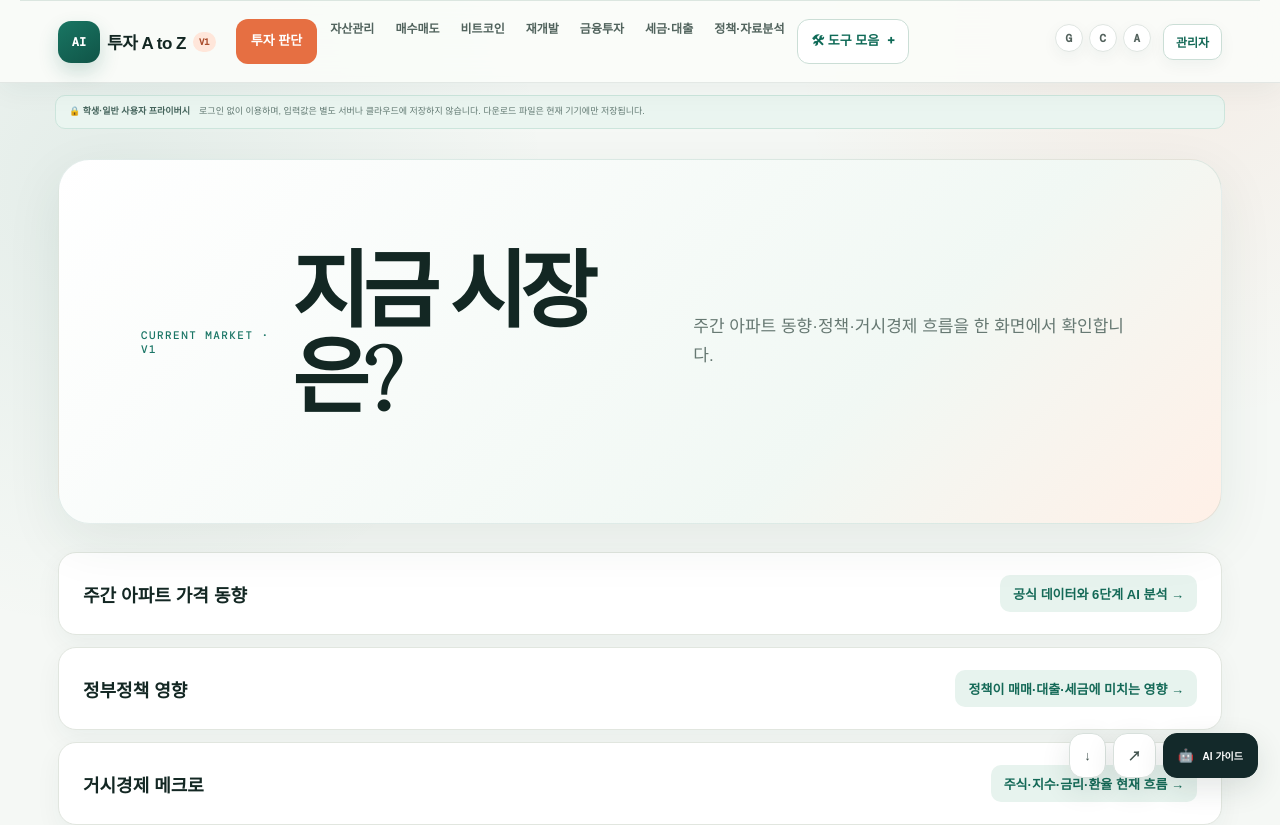
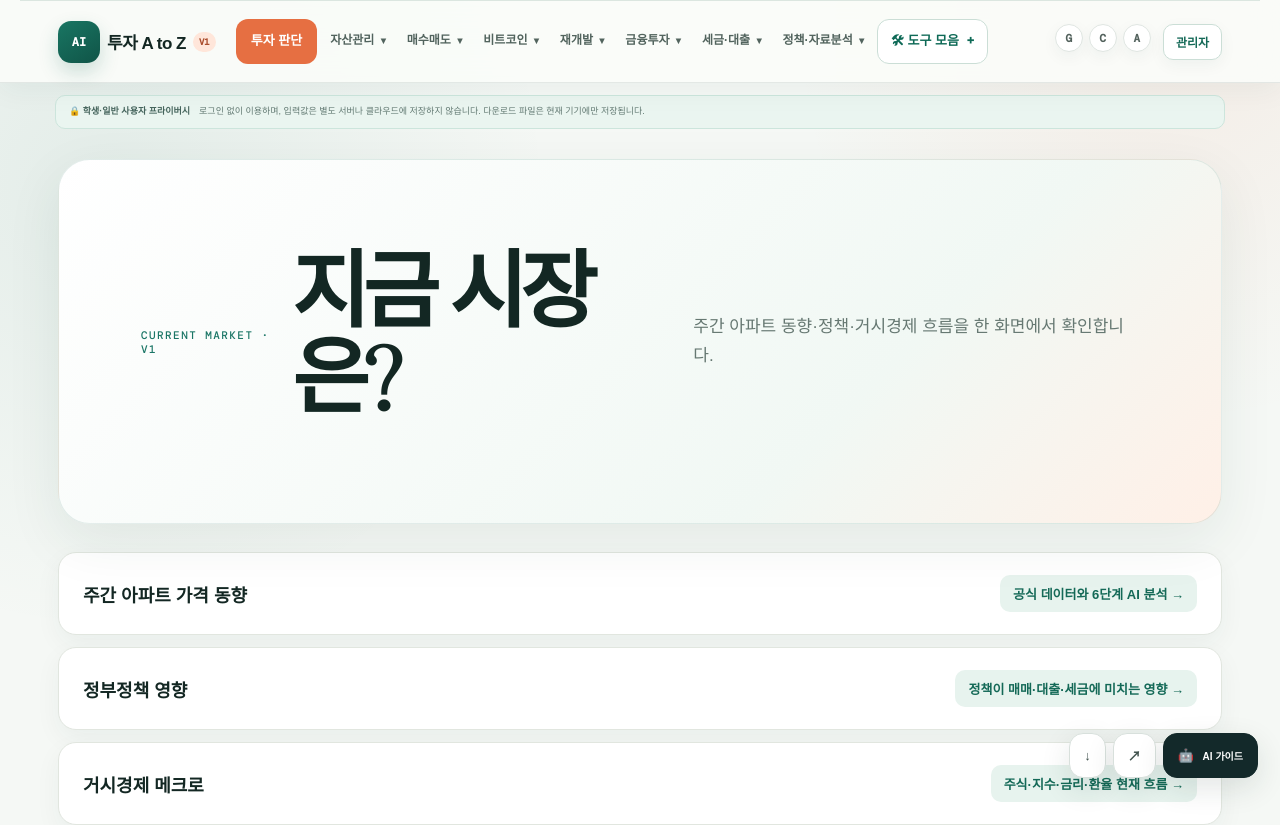
Before and after one commit to crenciasea7-dot/teacher-tools, a Next.js app in the folder ai-invest-tools-master/: page /market-now in a window 1280 px wide. Shown: the top 825 px of the page. Built offline with nearby package versions, Linux system fonts and the light colour scheme; a web font is replaced by a local one.

Commit message:
Use click toggle category navigation

```diff
--- a/ai-invest-tools-master/app/components/platform-nav.tsx
+++ b/ai-invest-tools-master/app/components/platform-nav.tsx
@@ -17,7 +17,7 @@ const toolGroups = [
 export default function PlatformNav() {
   const pathname = usePathname();
   const [toolsOpen, setToolsOpen] = useState(false);
-  const [hoverGroup, setHoverGroup] = useState<string | null>(null);
+  const [openCategory, setOpenCategory] = useState<string | null>(null);
   const isActive = (href: string) => {
     if (href.includes("#")) return false;
     return pathname === href || (href !== "/" && pathname.startsWith(href));
@@ -28,7 +28,7 @@ export default function PlatformNav() {
         <Link href="/" className="platform-nav-brand"><i>AI</i><b>투자 A to Z</b><span>V1</span></Link>
         <div className="platform-nav-tabs">
           <Link href="/investment-os" className="investment-os-link">투자 판단</Link>
-          {toolGroups.map((group) => <div className="top-category-wrap" key={`top-${group.name}`} onMouseEnter={() => setHoverGroup(group.name)} onMouseLeave={() => setHoverGroup(null)}><Link href={`/#tools-${group.name}`} className="top-category-link">{group.name}</Link>{hoverGroup===group.name&&<div className="top-category-dropdown">{group.links.map(link=>link.href?<Link key={link.label} href={link.href} target={link.href.startsWith("http")?"_blank":undefined}>{link.label}</Link>:<span key={link.label}>{link.label}</span>)}</div>}</div>)}
+          {toolGroups.map((group) => <div className="top-category-wrap" key={`top-${group.name}`}><button type="button" className="top-category-link" aria-expanded={openCategory === group.name} onClick={() => setOpenCategory(openCategory === group.name ? null : group.name)}>{group.name} <span aria-hidden="true">▾</span></button></div>)}
           <button type="button" className={toolsOpen ? "tools-menu-trigger active" : "tools-menu-trigger"} aria-expanded={toolsOpen} aria-controls="tools-mega-menu" onClick={() => setToolsOpen((open) => !open)}>🛠 도구 모음 <span>{toolsOpen ? "−" : "+"}</span></button>
         </div>
         <div className="platform-ai-links" aria-label="외부 AI 바로가기">
@@ -38,6 +38,7 @@ export default function PlatformNav() {
           <Link href="/signin-with-chatgpt" className="login-link">관리자</Link>
         </div>
       </nav>
+      {openCategory && <section className="category-toggle-panel" aria-label={`${openCategory} 도구 목록`}><div className="category-toggle-inner"><strong>{openCategory}</strong><div>{toolGroups.find((group) => group.name === openCategory)?.links.map((link) => link.href ? <Link key={link.label} href={link.href} target={link.href.startsWith("http") ? "_blank" : undefined} rel={link.href.startsWith("http") ? "noreferrer" : undefined} onClick={() => setOpenCategory(null)}>{link.label}<b>→</b></Link> : <span key={link.label}>{link.label}</span>)}</div></div></section>}
       {toolsOpen && <section className="tools-mega-menu" id="tools-mega-menu" aria-label="전체 도구 모음">
         <div className="tools-mega-heading"><div><span>TOOL LIBRARY · V1.0</span><h2>무엇을 하려는지부터 고르세요.</h2></div><Link href="/#tools" onClick={() => setToolsOpen(false)}>전체 카드로 보기 →</Link></div>
         <div className="tools-mega-grid">{toolGroups.map((group) => <article key={group.name}><i>{group.icon}</i><h3>{group.name}</h3><div>{group.links.map((link) => link.href ? <Link href={link.href} target={link.href.startsWith("http") ? "_blank" : undefined} rel={link.href.startsWith("http") ? "noreferrer" : undefined} onClick={() => setToolsOpen(false)} key={link.label}>{link.label}<b>→</b></Link> : <span key={link.label}>{link.label}</span>)}</div></article>)}</div>
--- a/ai-invest-tools-master/app/globals.css
+++ b/ai-invest-tools-master/app/globals.css
@@ -45,8 +45,12 @@ main { max-width: 1240px; padding-right: 38px; padding-left: 38px; }
 .platform-nav-tabs a:hover,
 .platform-nav-tabs a.active { background: var(--green-soft); color: var(--green); }
 .platform-nav-tabs .top-category-link { padding: 11px 8px; color: #52645e; font-size: 12px; font-weight: 700; white-space: nowrap; }
+.platform-nav-tabs .top-category-link { border: 0; background: transparent; cursor: pointer; font-family: inherit; }
+.platform-nav-tabs .top-category-link span { margin-left: 3px; font-size: 10px; }
 .platform-nav-tabs .top-category-link:hover { color: var(--green); background: var(--green-soft); }
 .top-category-wrap{position:relative}.top-category-dropdown{position:absolute;top:calc(100% + 6px);left:0;z-index:80;min-width:190px;padding:8px;border:1px solid #dbe6e0;border-radius:12px;background:#fff;box-shadow:0 16px 35px #193f3222}.top-category-dropdown a,.top-category-dropdown span{display:block;padding:8px 10px;color:#52645e;font-size:12px;text-decoration:none;white-space:nowrap}.top-category-dropdown a:hover{background:#e7f3ee;color:#146957}
+.category-toggle-panel{position:fixed;top:70px;left:0;right:0;z-index:75;padding:14px 24px;border-bottom:1px solid #dbe6e0;background:#fff;box-shadow:0 16px 35px rgba(25,63,50,.14)}
+.category-toggle-inner{max-width:1160px;margin:0 auto}.category-toggle-inner>strong{display:block;margin-bottom:10px;color:#146957;font-size:13px}.category-toggle-inner>div{display:flex;flex-wrap:wrap;gap:8px}.category-toggle-inner a,.category-toggle-inner span{display:flex;align-items:center;gap:10px;padding:10px 13px;border:1px solid #dbe6e0;border-radius:10px;color:#314d44;font-size:13px;text-decoration:none;background:#f8fbf9}.category-toggle-inner a:hover{border-color:#9bc8b8;background:#e8f3ee;color:#146957}.category-toggle-inner b{color:#146957}
 .platform-nav-tabs .investment-os-link{padding:11px 15px;border-radius:12px;background:#e66f42;color:#fff;font-weight:800;white-space:nowrap}.platform-nav-tabs .investment-os-link:hover{background:#c9572e}.login-link{margin-left:6px;border:1px solid #cbded6!important;color:#146957!important;background:#fff!important;font-weight:800}
 .platform-ai-links { gap: 7px; }
 .platform-ai-links a { padding: 10px 13px; border-radius: 11px; background: #fff; font-size: 12px; box-shadow: 0 5px 16px rgba(25, 66, 54, .05); }
```
